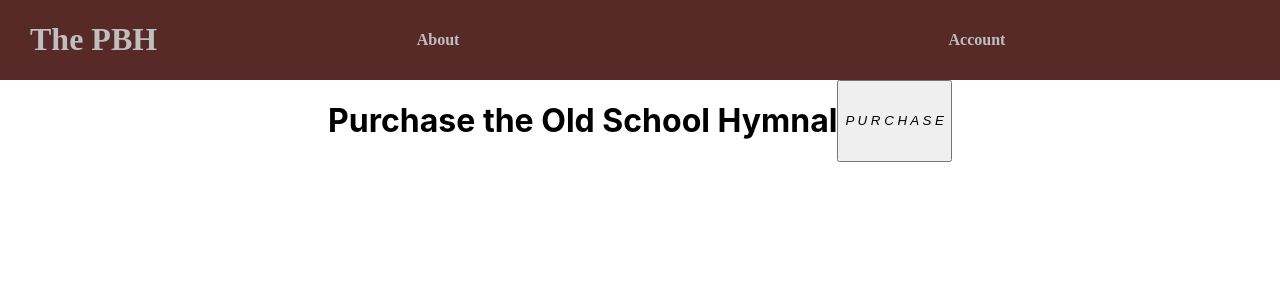
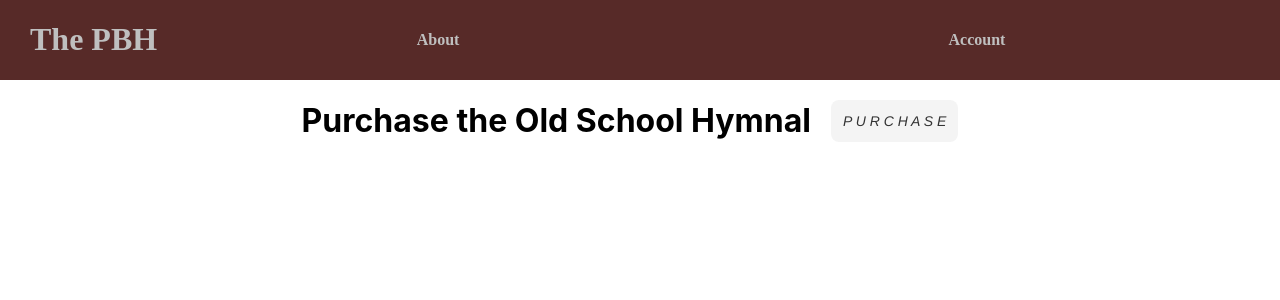
Before and after one commit to The-INTJ/pb-hymnals, a Next.js app: page /paypal/osh in a window 1280 px wide. Shown: the top 300 px of the page. Built offline with nearby package versions, Linux system fonts and the light colour scheme.

Commit message:
Adjust styling (#8)

```diff
--- a/pages/paypal/osh.tsx
+++ b/pages/paypal/osh.tsx
@@ -12,8 +12,8 @@ class PaypalButton extends React.Component {
     return (
       <div>
         <div className="center">
-          <h1>Purchase the Old School Hymnal</h1>
-          <button>
+          <h1 className="h1-styles">Purchase the Old School Hymnal</h1>
+          <button className="default-button">
             <em>P U R C H A S E</em>
           </button>
         </div>
--- a/pages/paypal/soz.tsx
+++ b/pages/paypal/soz.tsx
@@ -65,7 +65,7 @@ class PaypalButton extends React.Component {
       <div>
         <div className="center">
           <h1>Purchase Songs of Zion</h1>
-          <button>
+          <button className="default-button">
             <em>P U R C H A S E</em>
           </button>
         </div>
--- a/styles/Book.module.scss
+++ b/styles/Book.module.scss
@@ -10,7 +10,9 @@
   display: flex;
   flex-direction: column;
   align-items: center;
-  min-width: 25vw;
+  justify-content: flex-end;
+  min-width: 350px;
+  min-height: 460px;
 }
 .container:hover {
   box-shadow: 0 8px 16px 0 rgba(0, 0, 0, 0.2);
--- a/styles/globals.scss
+++ b/styles/globals.scss
@@ -18,12 +18,44 @@ a {
 .center {
   display: flex;
   flex-direction: row;
+  flex-wrap: wrap;
   justify-content: center;
 }
 
 .main-div {
   display: flex;
-  flex-direction: column;
+  flex-direction: row;
+  flex-wrap: wrap;
   align-items: center;
+  justify-content: center;
   padding-top: 50px;
 }
+
+/* CSS */
+.default-button {
+  background-color: rgba(51, 51, 51, 0.05);
+  border-radius: 8px;
+  border-width: 0;
+  color: #333333;
+  cursor: pointer;
+  display: inline-block;
+  font-family: "Haas Grot Text R Web", "Helvetica Neue", Helvetica, Arial, sans-serif;
+  font-size: 14px;
+  font-weight: 500;
+  line-height: 20px;
+  list-style: none;
+  margin: 0;
+  padding: 10px 12px;
+  text-align: center;
+  transition: all 200ms;
+  vertical-align: baseline;
+  white-space: nowrap;
+  user-select: none;
+  -webkit-user-select: none;
+  touch-action: manipulation;
+  margin: 20px;
+}
+
+.h1-styles {
+
+}
```
